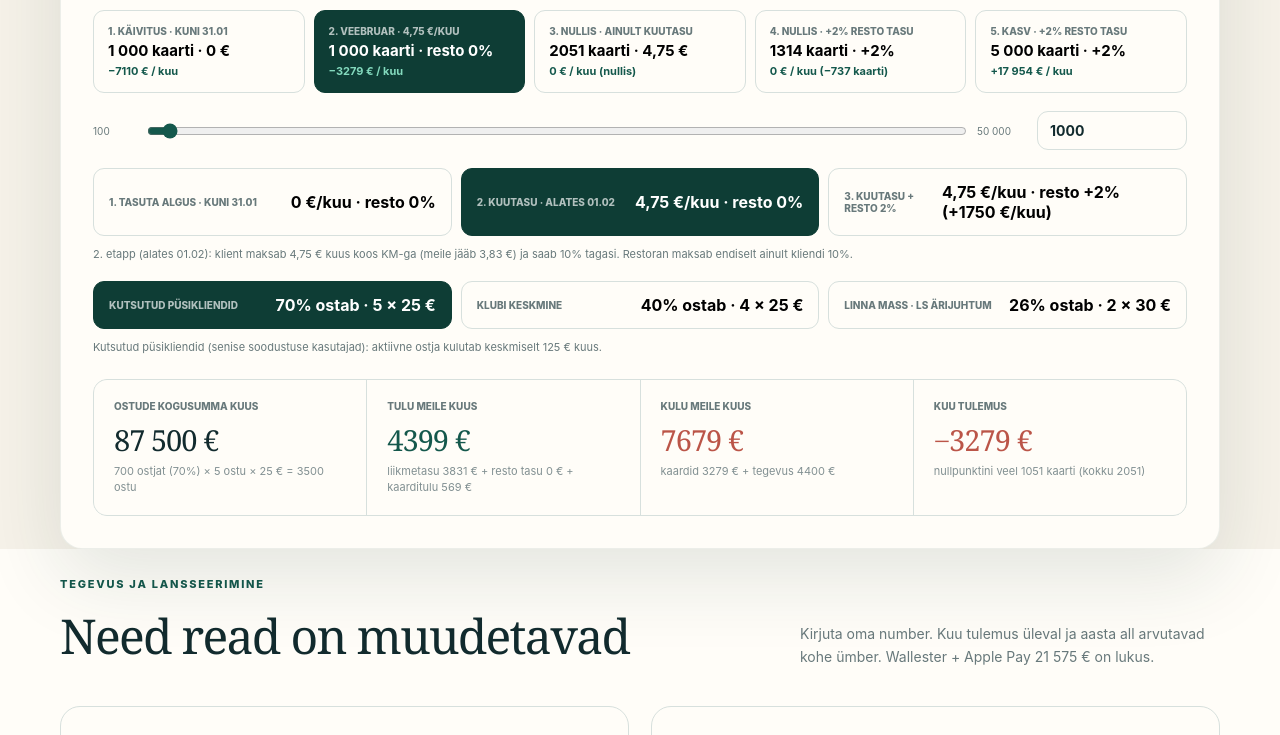
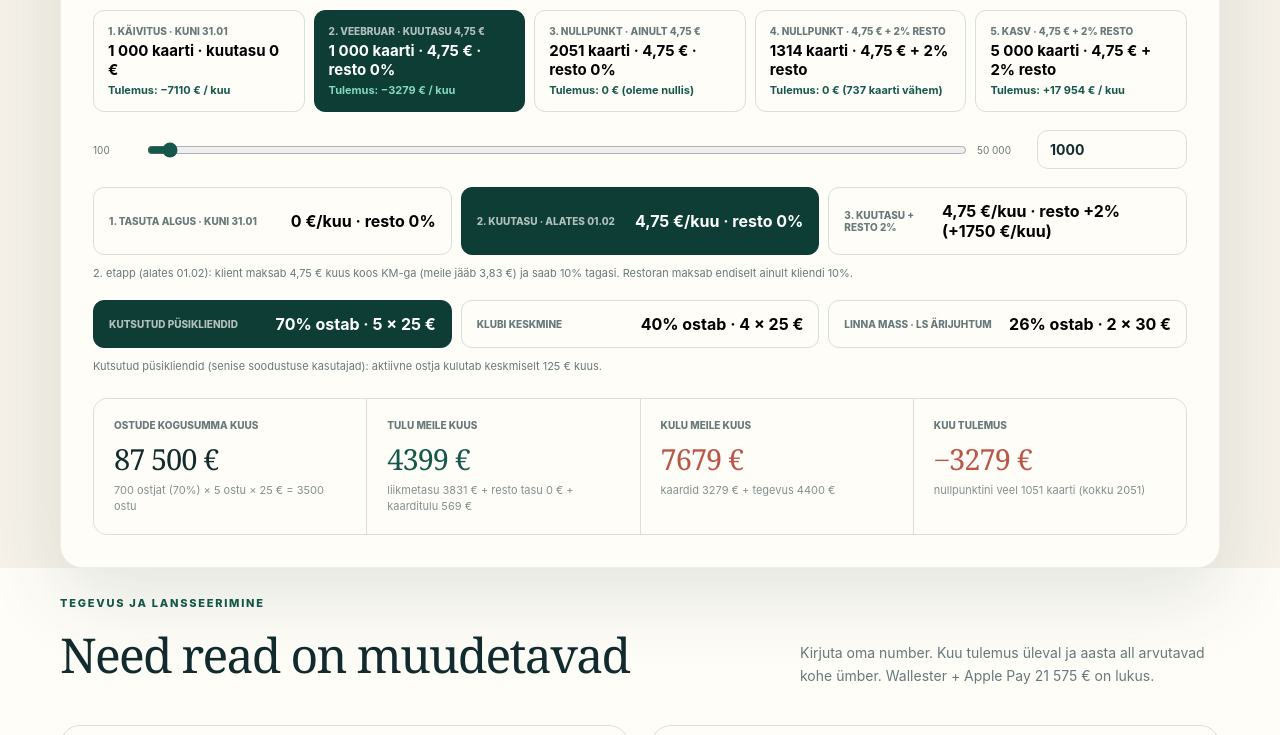
Before and after one commit to vaikmarko/list, a website: page staatus/index.html in a window 1280 px wide. Shown: the part 638-1373 px from the top of the page. Drawn offline with Linux system fonts and the light colour scheme.

Commit message:
Clarify 4.75 EUR + 2% restaurant fee on scenario 4 and stage 3 card
Co-authored-by: Cursor <cursoragent@cursor.com>

```diff
--- a/staatus/index.html
+++ b/staatus/index.html
@@ -153,11 +153,11 @@
   <section class="model"><div class="wrap"><div class="model-card">
     <div class="model-head"><div><p class="kicker">Kliki teekonna sammul: käivitus → nullpunkt → kasum</p><h2><span data-cards>1 000</span> kaardiomanikku</h2></div><div class="status" id="status"><span>Kuine tulemus</span><strong id="net">−3 279 €</strong><small id="net-caption">kulud ületavad tulu 3 279 € võrra</small></div></div>
     <div class="presets scenarios">
-      <button data-scenario="start-free"><span>1. Käivitus · kuni 31.01</span><strong>1 000 kaarti · 0 €</strong><small id="sc-free-res">−7 110 € / kuu</small></button>
-      <button class="on" data-scenario="start-paid"><span>2. Veebruar · 4,75 €/kuu</span><strong>1 000 kaarti · resto 0%</strong><small id="sc-paid-res">−3 279 € / kuu</small></button>
-      <button data-scenario="be-0"><span>3. Nullis · ainult kuutasu</span><strong id="sc-be0-cards">2 051 kaarti · 4,75 €</strong><small id="sc-be0-res">0 € / kuu (nullpunkt)</small></button>
-      <button data-scenario="be-2"><span>4. Nullis · +2% resto tasu</span><strong id="sc-be2-cards">1 314 kaarti · +2%</strong><small id="sc-be2-res">0 € / kuu (−737 kaarti)</small></button>
-      <button data-scenario="growth-5k"><span>5. Kasv · +2% resto tasu</span><strong>5 000 kaarti · +2%</strong><small id="sc-5k-res">+17 954 € / kuu</small></button>
+      <button data-scenario="start-free"><span>1. Käivitus · kuni 31.01</span><strong>1 000 kaarti · kuutasu 0 €</strong><small id="sc-free-res">Tulemus: −7 110 € / kuu</small></button>
+      <button class="on" data-scenario="start-paid"><span>2. Veebruar · kuutasu 4,75 €</span><strong>1 000 kaarti · 4,75 € · resto 0%</strong><small id="sc-paid-res">Tulemus: −3 279 € / kuu</small></button>
+      <button data-scenario="be-0"><span>3. Nullpunkt · ainult 4,75 €</span><strong id="sc-be0-cards">2 051 kaarti · 4,75 € · resto 0%</strong><small id="sc-be0-res">Tulemus: 0 € (oleme nullis)</small></button>
+      <button data-scenario="be-2"><span>4. Nullpunkt · 4,75 € + 2% resto</span><strong id="sc-be2-cards">1 314 kaarti · 4,75 € + 2% resto</strong><small id="sc-be2-res">Tulemus: 0 € (737 kaarti vähem)</small></button>
+      <button data-scenario="growth-5k"><span>5. Kasv · 4,75 € + 2% resto</span><strong>5 000 kaarti · 4,75 € + 2% resto</strong><small id="sc-5k-res">Tulemus: +17 954 € / kuu</small></button>
     </div>
     <div class="range"><span>100</span><input id="volume" type="range" min="100" max="50000" step="1" value="1000" aria-label="Aktiivsete kasutajate arv"><span>50 000</span><input id="volume-free" type="number" min="100" max="60000" step="100" value="1000" aria-label="Kirjuta kasutajate arv ise" title="Kirjuta arv ise (kuni 60 000 — erihind kehtib selle piirini)"></div>
     <div class="presets" style="grid-template-columns:repeat(3,1fr);margin:18px 0 10px">
@@ -385,8 +385,8 @@
       <article class="tier mint"><span class="tier-tag">2. etapp · alates 01.02</span><h3>Kuutasu</h3><div class="pct">4,75 €</div><p class="tier-sub">nullis 2 051 kaardiga (0 €/kuu)</p>
         <ul><li>Meile jääb 3,83 €/kuu kaardi kohta</li><li>1 000 kaardiga on kulu −3 279 €/kuu</li><li>5 000 kaardiga kasum +9 204 €/kuu</li></ul>
       </article>
-      <article class="tier black"><span class="tier-tag">3. etapp · lisatulu</span><h3>Resto tasu</h3><div class="pct">+2%</div><p class="tier-sub">+1 750 €/kuu iga 1 000 kaardi kohta</p>
-        <ul><li>Resto maksab 12% (10% kliendile + 2% meile)</li><li>Nullpunkt langeb 2 051 → 1 314 kaardini</li><li>5 000 kaardiga: +8 750 €/kuu (+105 000 €/a) lisaks</li></ul>
+      <article class="tier black"><span class="tier-tag">3. etapp · 4,75 € + resto</span><h3>4,75 € + 2% resto</h3><div class="pct">+2%</div><p class="tier-sub">4,75 € kuutasule lisandub 2% restolt</p>
+        <ul><li>Kaart on 4,75 €/kuu + resto maksab 2% meile</li><li>Nullpunkt langeb 2 051 → 1 314 kaardini</li><li>Annab +1 750 €/kuu iga 1 000 kaardi kohta (+8 750 €/kuu 5 000 kaardiga)</li></ul>
       </article>
     </div>
     <div class="purchase-sum" style="margin-top:14px">
@@ -493,13 +493,13 @@
       setText("#cmp-extra","+"+money(extra2)+" / kuu");
       setText("#cmp-extra-note","+"+money(extra2*12)+" aastas samal mahul ("+count(cards)+" kaarti) · 5 000 kaardiga +"+money(netAtCards(5000,P,ops,4.75,.02)-netAtCards(5000,P,ops,4.75,0))+"/kuu");
       setText("#btn-mode-partner2","4,75 €/kuu · resto +2% (+"+money(extra2)+"/kuu)");
-      setText("#sc-free-res",signed(netAtCards(1000,P,ops,0,0))+" / kuu");
-      setText("#sc-paid-res",signed(netAtCards(1000,P,ops,4.75,0))+" / kuu");
-      setText("#sc-be0-cards",count(beMembership)+" kaarti · 4,75 €");
-      setText("#sc-be0-res","0 € / kuu (nullis)");
-      setText("#sc-be2-cards",count(bePartner2)+" kaarti · +2%");
-      setText("#sc-be2-res","0 € / kuu (−"+count(beMembership-bePartner2)+" kaarti)");
-      setText("#sc-5k-res",signed(netAtCards(5000,P,ops,4.75,.02))+" / kuu");
+      setText("#sc-free-res","Tulemus: "+signed(netAtCards(1000,P,ops,0,0))+" / kuu");
+      setText("#sc-paid-res","Tulemus: "+signed(netAtCards(1000,P,ops,4.75,0))+" / kuu");
+      setText("#sc-be0-cards",count(beMembership)+" kaarti · 4,75 € · resto 0%");
+      setText("#sc-be0-res","Tulemus: 0 € (oleme nullis)");
+      setText("#sc-be2-cards",count(bePartner2)+" kaarti · 4,75 € + 2% resto");
+      setText("#sc-be2-res","Tulemus: 0 € ("+count(beMembership-bePartner2)+" kaarti vähem)");
+      setText("#sc-5k-res","Tulemus: "+signed(netAtCards(5000,P,ops,4.75,.02))+" / kuu");
       const activeScenario=
         mode==="campaign"&&cards===1000?"start-free":
         mode==="membership"&&cards===1000?"start-paid":
```
